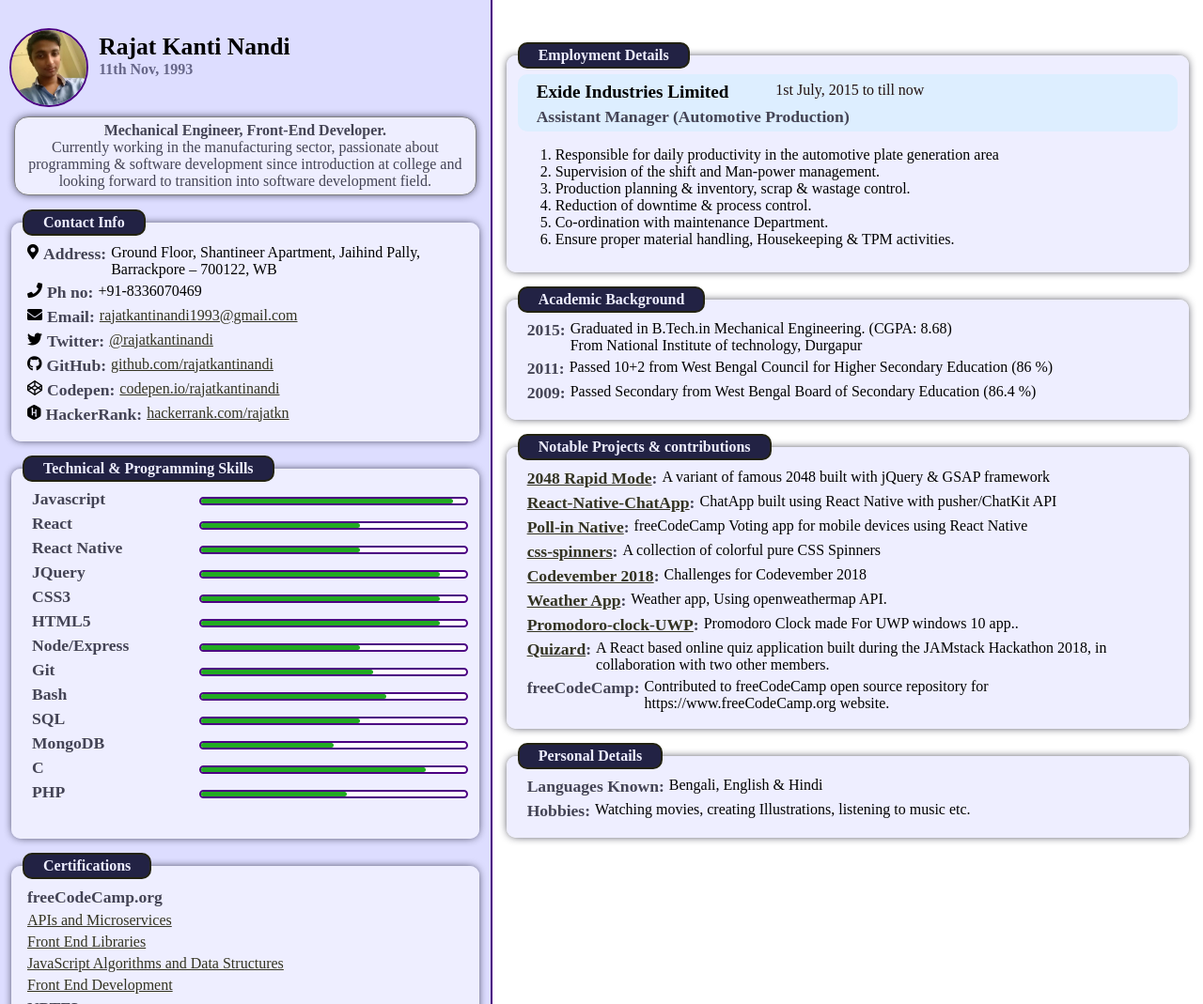
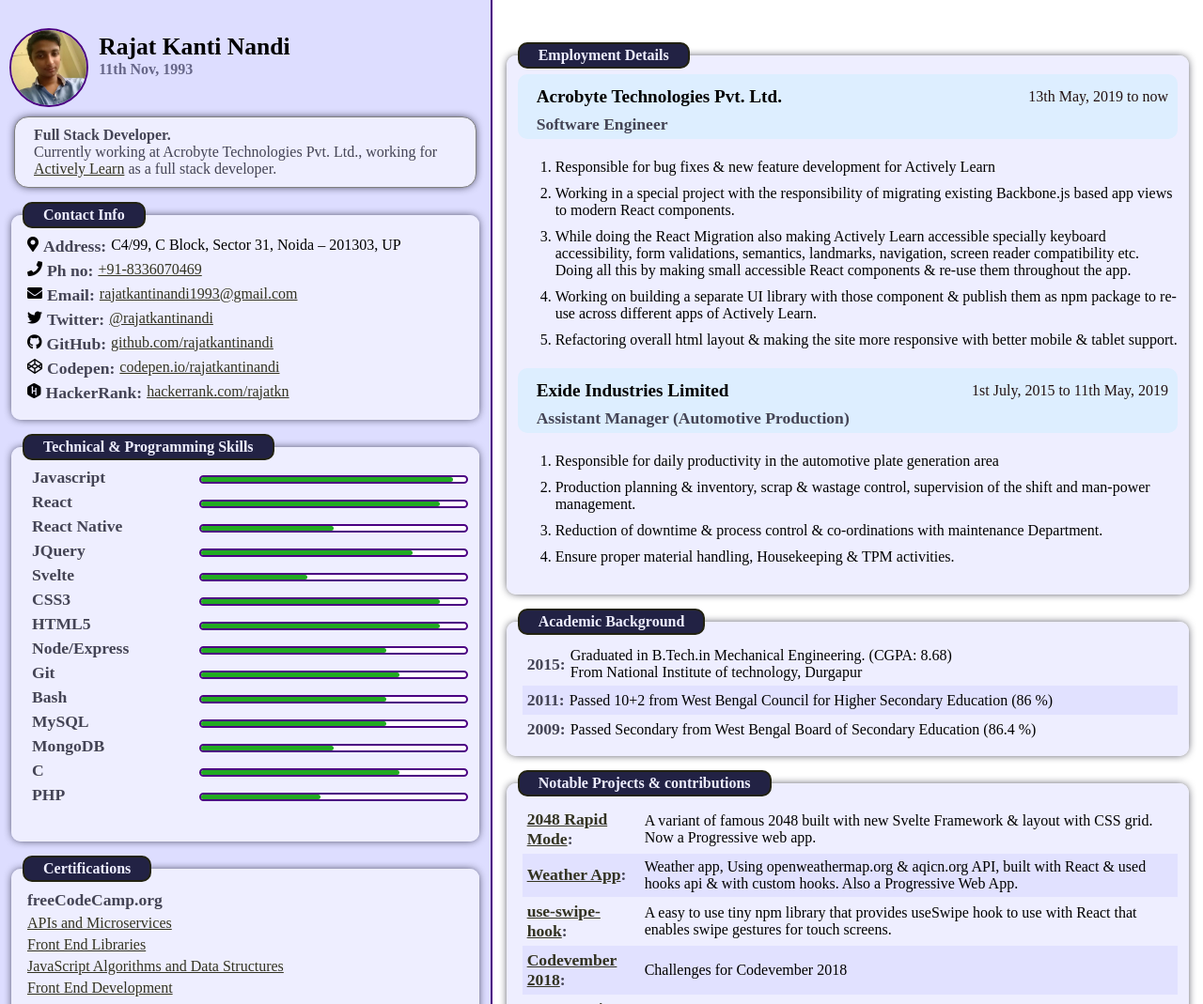
Before and after one commit to rajatkantinandi/rajatkantinandi.github.io, a plain HTML site: page index.html in a window 1280 px wide. Shown: the top 1069 px of the page at 94% size. Drawn offline with Linux system fonts and the light colour scheme.

Commit message:
Add experience at Acrobyte

```diff
--- a/css/styles.css
+++ b/css/styles.css
@@ -33,13 +33,12 @@ body {
 .profession {
   font-size: 1em;
   color: #445;
-  padding: 5px;
+  padding: 10px 20px;
   border-radius: 15px;
   background: #eef;
   border: 1px solid grey;
   margin: 10px 5px;
   box-shadow: 0px 0px 10px -2px #112;
-  text-align: center;
 }
 fieldset {
   display: flex;
@@ -64,7 +63,7 @@ ul li {
   display: flex;
   flex-direction: row;
   align-items: flex-start;
-  margin-bottom: 5px;
+  padding: 0 0 5px 0;
 }
 ul {
   padding-inline-start: 5px;
@@ -90,6 +89,16 @@ ul.roles li {
   font-weight: bold;
   font-size: 1.1em;
   color: #445;
+}
+.content li {
+  align-items: center;
+  padding: 5px 0;
+}
+.content ul li:nth-child(2n) {
+  background-color: #e1e1ff;
+}
+.project-work .type{
+  flex: 0 0 120px;
 }
 a {
   color: #332;
@@ -136,7 +145,11 @@ a {
   border-radius: 10px;
   padding: 5px 10px;
 }
-@media (max-width: 840px) {
+.work-info ul li {
+  justify-content: space-between;
+}
+
+@media only screen and (max-width: 840px) {
   body {
     grid-template-columns: 12fr;
   }
@@ -146,3 +159,24 @@ a {
     border-right: none;
   }
 }
+
+@media print {
+  body {
+    grid-template-columns: 3fr 9fr;
+    font-size: 0.8em;
+  }
+  .content li {
+    padding: 3px 0;
+  }
+  .content {
+    margin-top: 5px;
+  }
+  .project-work .type{
+    flex: 0 0 100px;
+  }
+  .profession,
+  fieldset {
+    box-shadow: 0 0 0 1px rgba(0,0,0,0.3);
+    border: none;
+  }
+}
--- a/index.html
+++ b/index.html
@@ -23,10 +23,9 @@
         </div>
       </div>
       <div class="profession">
-        <b>Mechanical Engineer, Front-End Developer.</b><br />
-        Currently working in the manufacturing sector, passionate about
-        programming & software development since introduction at college and
-        looking forward to transition into software development field.
+        <b>Full Stack Developer.</b><br />
+        Currently working at Acrobyte Technologies Pvt. Ltd., working for
+        <a href="https://activelylearn.com" target="_blank">Actively Learn</a> as a full stack developer.
       </div>
       <fieldset>
         <legend>Contact Info</legend>
@@ -35,14 +34,13 @@
             <i class="fas fa-map-marker-alt"></i>
             <div class="type">Address:</div>
             <div class="info">
-              Ground Floor, Shantineer Apartment, Jaihind Pally, Barrackpore –
-              700122, WB
+              C4/99, C Block, Sector 31, Noida – 201303, UP
             </div>
           </li>
           <li>
             <i class="fas fa-phone"></i>
             <div class="type">Ph no:</div>
-            <div class="info">+91-8336070469</div>
+            <div class="info"><a href="tel:+91-8336070469">+91-8336070469</a></div>
           </li>
           <li>
             <i class="fas fa-envelope"></i>
@@ -100,15 +98,19 @@
           </li>
           <li>
             <div class="type">React</div>
-            <div class="points" data-point="60"><div class="fill"></div></div>
+            <div class="points" data-point="90"><div class="fill"></div></div>
           </li>
           <li>
             <div class="type">React Native</div>
-            <div class="points" data-point="60"><div class="fill"></div></div>
+            <div class="points" data-point="50"><div class="fill"></div></div>
           </li>
           <li>
             <div class="type">JQuery</div>
-            <div class="points" data-point="90"><div class="fill"></div></div>
+            <div class="points" data-point="80"><div class="fill"></div></div>
+          </li>
+          <li>
+            <div class="type">Svelte</div>
+            <div class="points" data-point="40"><div class="fill"></div></div>
           </li>
           <li>
             <div class="type">CSS3</div>
@@ -120,19 +122,19 @@
           </li>
           <li>
             <div class="type">Node/Express</div>
-            <div class="points" data-point="60"><div class="fill"></div></div>
+            <div class="points" data-point="70"><div class="fill"></div></div>
           </li>
           <li>
             <div class="type">Git</div>
-            <div class="points" data-point="65"><div class="fill"></div></div>
+            <div class="points" data-point="75"><div class="fill"></div></div>
           </li>
           <li>
             <div class="type">Bash</div>
             <div class="points" data-point="70"><div class="fill"></div></div>
           </li>
           <li>
-            <div class="type">SQL</div>
-            <div class="points" data-point="60"><div class="fill"></div></div>
+            <div class="type">MySQL</div>
+            <div class="points" data-point="70"><div class="fill"></div></div>
           </li>
           <li>
             <div class="type">MongoDB</div>
@@ -140,11 +142,11 @@
           </li>
           <li>
             <div class="type">C</div>
-            <div class="points" data-point="85"><div class="fill"></div></div>
+            <div class="points" data-point="75"><div class="fill"></div></div>
           </li>
           <li>
             <div class="type">PHP</div>
-            <div class="points" data-point="55"><div class="fill"></div></div>
+            <div class="points" data-point="45"><div class="fill"></div></div>
           </li>
         </ul>
       </fieldset>
@@ -199,8 +201,31 @@
         <div class="work-info">
           <ul>
             <li>
+              <div class="employer">Acrobyte Technologies Pvt. Ltd.</div>
+              <div class="period">13th May, 2019 to now</div>
+            </li>
+          </ul>
+          <div class="role type">
+            Software Engineer
+          </div>
+        </div>
+        <ol class="roles">
+          <li>Responsible for bug fixes & new feature development for Actively Learn</li>
+          <li>Working in a special project with the responsibility of migrating
+            existing Backbone.js based app views to modern React components.</li>
+          <li>While doing the React Migration also making Actively Learn accessible
+            specially keyboard accessibility, form validations, semantics, landmarks, navigation, screen reader compatibility etc.
+            Doing all this by making small accessible React components & re-use them throughout the app.
+          </li>
+          <li>Working on building a separate UI library with those component &
+            publish them as npm package to re-use across different apps of Actively Learn.</li>
+          <li>Refactoring overall html layout & making the site more responsive with better mobile & tablet support.</li>
+        </ol>
+        <div class="work-info">
+          <ul>
+            <li>
               <div class="employer">Exide Industries Limited</div>
-              <div class="period">1st July, 2015 to till now</div>
+              <div class="period">1st July, 2015 to 11th May, 2019</div>
             </li>
           </ul>
           <div class="role type">
@@ -212,13 +237,9 @@
             Responsible for daily productivity in the automotive plate
             generation area
           </li>
-          <li>Supervision of the shift and Man-power management.</li>
-          <li>Production planning & inventory, scrap & wastage control.</li>
-          <li>Reduction of downtime & process control.</li>
-          <li>Co-ordination with maintenance Department.</li>
-          <li>
-            Ensure proper material handling, Housekeeping & TPM activities.
-          </li>
+          <li>Production planning & inventory, scrap & wastage control, supervision of the shift and man-power management.</li>
+          <li>Reduction of downtime & process control & co-ordinations with maintenance Department.</li>
+          <li>Ensure proper material handling, Housekeeping & TPM activities.</li>
         </ol>
       </fieldset>
       <fieldset class="education">
@@ -257,7 +278,38 @@
               >:
             </div>
             <div class="info">
-              A variant of famous 2048 built with jQuery & GSAP framework
+              A variant of famous 2048 built with new Svelte Framework & layout with CSS grid.
+              Now a Progressive web app.
+            </div>
+          </li>
+          <li>
+            <div class="type">
+              <a href="https://codepen.io/rajatkantinandi/pen/MEMewO"
+                >Weather App</a
+              >:
+            </div>
+            <div class="info">
+              Weather app, Using openweathermap.org & aqicn.org API, built with React & used hooks api & with custom hooks. Also a Progressive Web App.
+            </div>
+          </li>
+          <li>
+            <div class="type">
+              <a href="https://www.npmjs.com/package/use-swipe-hook"
+                >use-swipe-hook</a
+              >:
+            </div>
+            <div class="info">
+              A easy to use tiny npm library that provides useSwipe hook to use with React that enables swipe gestures for touch screens.
+            </div>
+          </li>
+          <li>
+            <div class="type">
+              <a href="https://github.com/rajatkantinandi/Codevember-2018"
+                >Codevember 2018</a
+              >:
+            </div>
+            <div class="info">
+              Challenges for Codevember 2018
             </div>
           </li>
           <li>
@@ -289,49 +341,9 @@
             </div>
           </li>
           <li>
-            <div class="type">
-              <a href="https://github.com/rajatkantinandi/Codevember-2018"
-                >Codevember 2018</a
-              >:
-            </div>
-            <div class="info">
-              Challenges for Codevember 2018
-            </div>
-          </li>
-          <li>
-            <div class="type">
-              <a href="https://codepen.io/rajatkantinandi/pen/MEMewO"
-                >Weather App</a
-              >:
-            </div>
-            <div class="info">
-              Weather app, Using openweathermap API.
-            </div>
-          </li>
-          <li>
-            <div class="type">
-              <a href="https://github.com/rajatkantinandi/Promodoro-clock-UWP"
-                >Promodoro-clock-UWP</a
-              >:
-            </div>
-            <div class="info">
-              Promodoro Clock made For UWP windows 10 app..
-            </div>
-          </li>
-          <li>
-            <div class="type">
-              <a href="https://quizard.netlify.com/">Quizard</a>:
-            </div>
-            <div class="info">
-              A React based online quiz application built during the JAMstack
-              Hackathon 2018, in collaboration with two other members.
-            </div>
-          </li>
-          <li>
             <div class="type">freeCodeCamp:</div>
             <div class="info">
-              Contributed to freeCodeCamp open source repository for
-              https://www.freeCodeCamp.org website.
+              Contributed to <a href="https://freecodecamp.org" target="_blank">freeCodeCamp</a> website's open source repository
             </div>
           </li>
         </ul>
```
Also changed, not shown: 2 other files.
